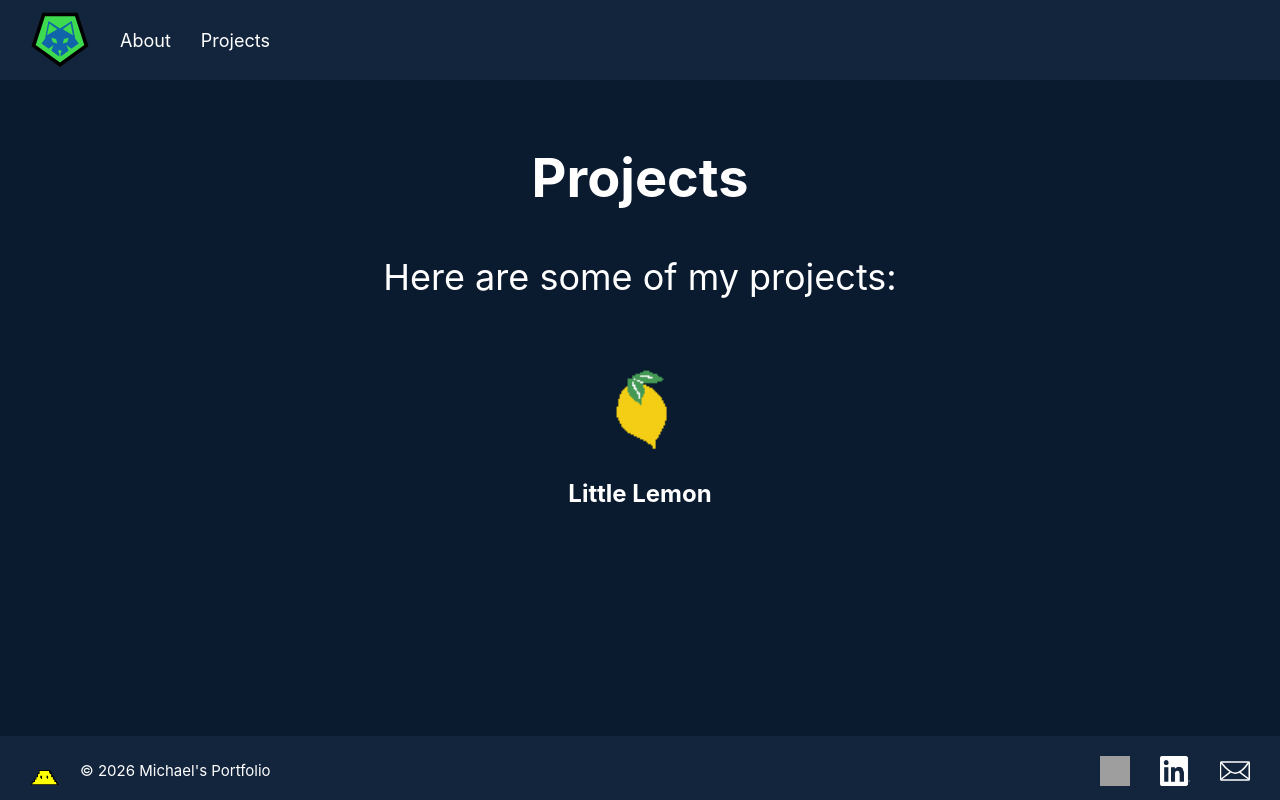
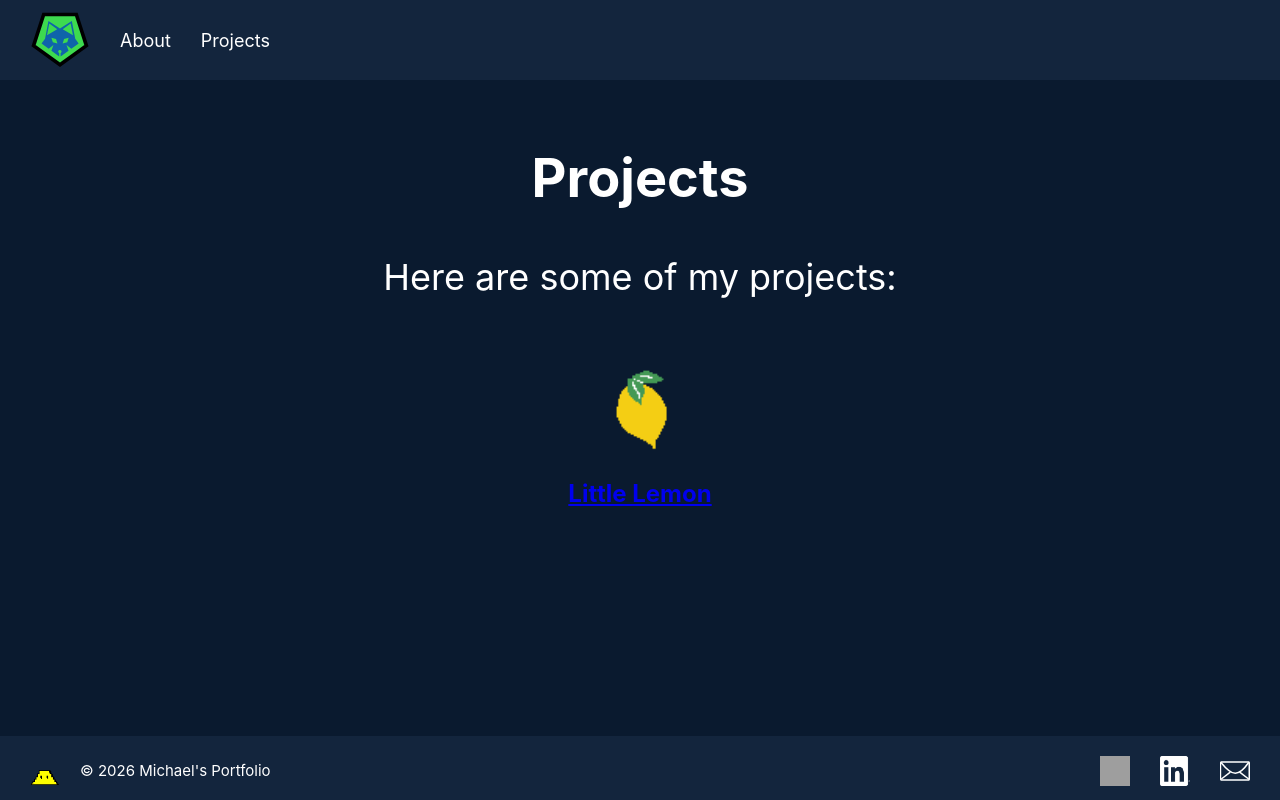
Before and after one commit to mgj0226/mgj0226.github.io, a JavaScript app: page /projects in a window 1280 px wide. Built offline with nearby package versions, Linux system fonts and the light colour scheme; grey boxes are pictures that could not be loaded; the HTML template or start-up script is replaced by a standard one.

Commit message:
header and project page update
fixed header links. added littlelemon link to projects

```diff
--- a/src/components/Header.js
+++ b/src/components/Header.js
@@ -6,8 +6,8 @@ export default function Header() {
         <img src={icon} alt="Icon" className='icon' />
       </a>
       <nav className='nav'>
-        <a href="about">About</a>
-        <a href="projects">Projects</a>
+        <a href="#about">About</a>
+        <a href="#projects">Projects</a>
       </nav>
     </header>
   );
--- a/src/components/MainComponents/Projects.js
+++ b/src/components/MainComponents/Projects.js
@@ -8,13 +8,13 @@ export default function Projects() {
         <p>Here are some of my projects:</p>
       </section>
       <section className="project-list">
-        <div className="project-item">
+        <a href="/LittleLemon" className="project-item">
           <img
           src={LittleLemonIcon}
           alt="Little Lemon logo"
           className="project-image" />
           <h2>Little Lemon</h2>
-        </div>
+        </a>
       </section>
     </div>
   );
```
